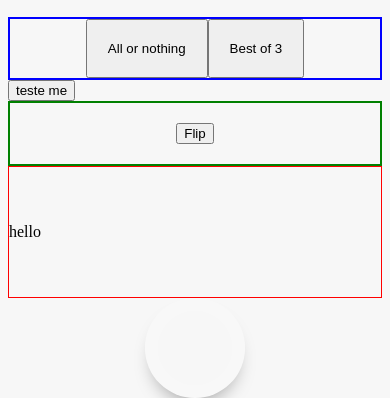
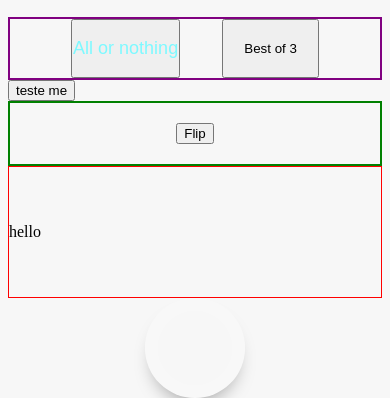
Before and after one commit to LRSORRENTI/COIN-FLIP, a plain HTML site: page index.html in a window 390 px wide. Shown: the part 195-593 px from the top of the page. Drawn offline with nearby package versions, Linux system fonts and the light colour scheme; a web font is replaced by a local one.

Commit message:
messing around with media queries, I need to improve so much!

```diff
--- a/styles/style.css
+++ b/styles/style.css
@@ -105,9 +105,9 @@ h1 {
 
 .btn-container {
   display: flex;
-  justify-content: center;
+  justify-content: space-around;
   flex-direction: row;
-  border: 2px solid blue;
+  border: 2px solid purple;
 }
 
 /* .btn-container button {
@@ -134,9 +134,28 @@ h1 {
 } */
 .btnAll {
   padding: 20px;
+  margin-left: 40px;
 }
 .btn3 {
   padding: 20px;
+  margin-right: 40px;
+}
+
+@media only screen and (min-width: 120px) and (max-width: 768px) {
+  .btnAll {
+    font-size: 18px;
+    color: #7df9ff;
+    /* margin-top: -20px; */
+    padding: 0px;
+  }
+}
+
+@media only screen and (min-width: 376px) and (max-width: 768px) {
+  .container-gallery .vertical-buttons {
+    display: flex;
+    align-items: center;
+    /* display: block; */
+  }
 }
 #btn-2 {
   padding: 20px;
```
